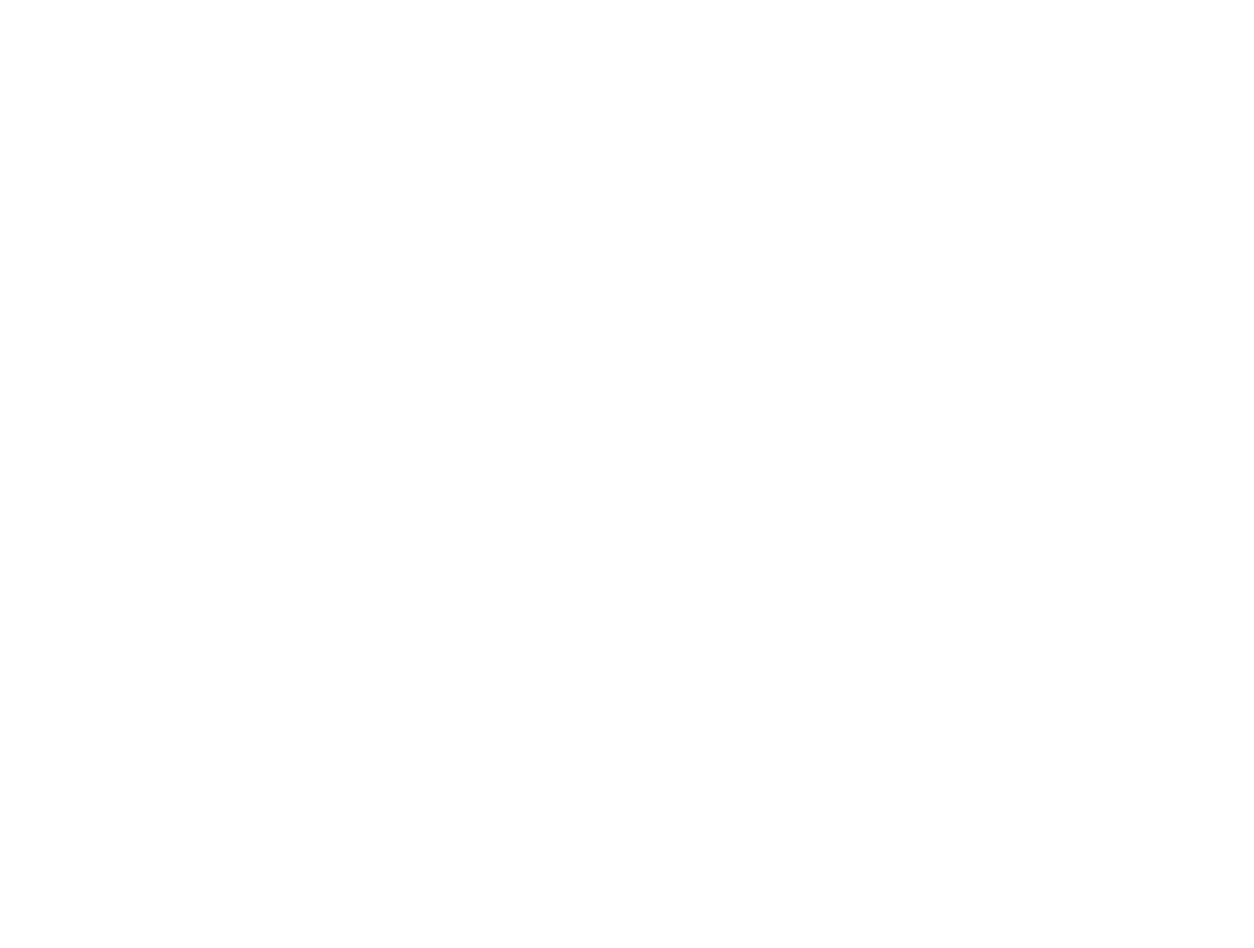
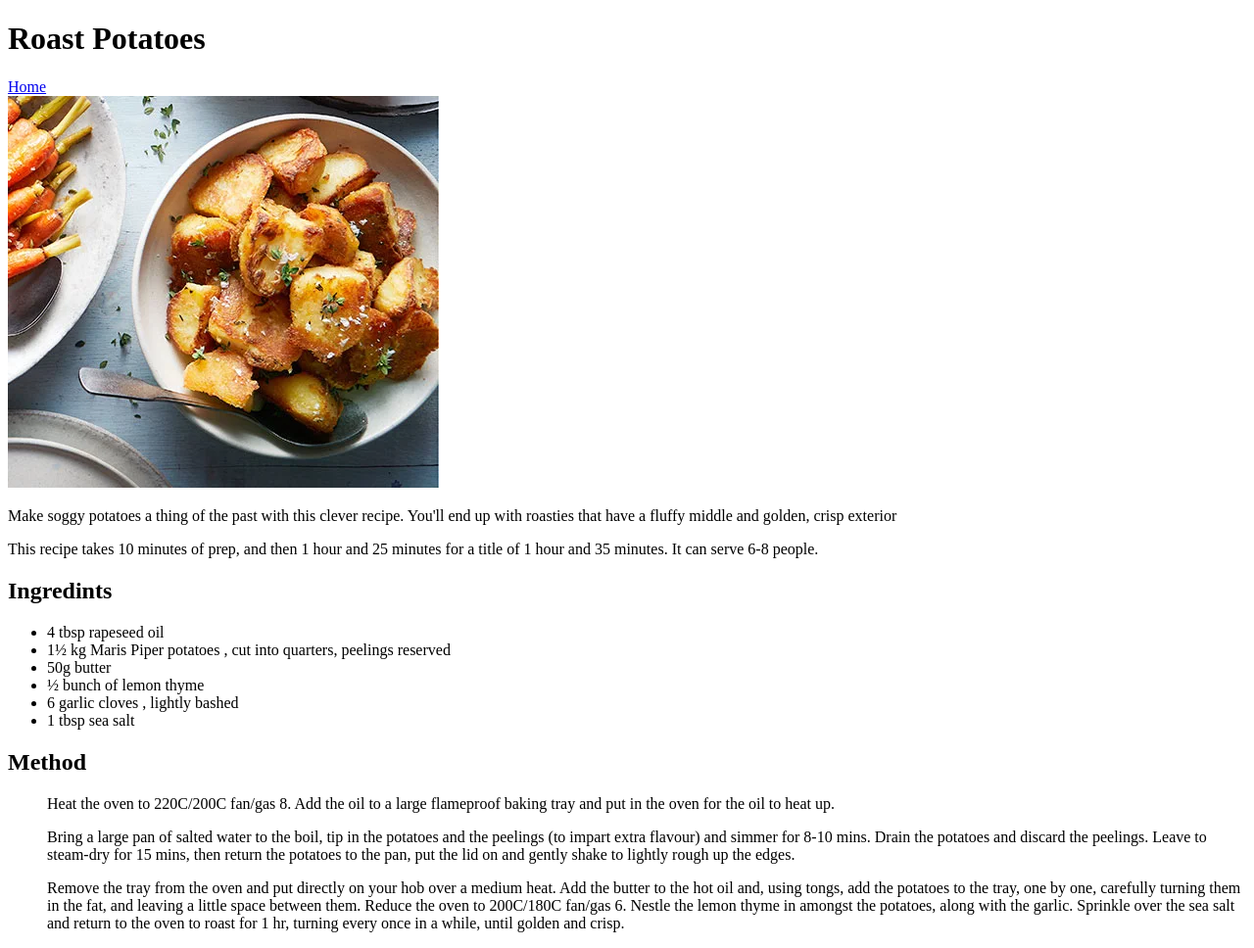
Before and after one commit to Kai-Jensen/odin-recipes, a plain HTML site: page recipes/roast-potatoes.html in a window 1280 px wide. Shown: the whole page at 98% size. Before the commit the page ends 800 px from the top, so only its background shows below. Drawn offline with Linux system fonts and the light colour scheme.

Commit message:
Final recipe page completed

```diff
--- a/recipes/roast-potatoes.html
+++ b/recipes/roast-potatoes.html
@@ -6,5 +6,49 @@
     <meta name="viewport" content="width=device-width, initial-scale=1.0" />
     <title>Roast Potatoes</title>
   </head>
-  <body></body>
+  <body>
+    <h1>Roast Potatoes</h1>
+    <a href="../index.html">Home</a>
+    <br />
+    <img src="../images/potatoes.jpg" alt="Cooked Potatoes" />
+    <p>
+      Make soggy potatoes a thing of the past with this clever recipe. You'll
+      end up with roasties that have a fluffy middle and golden, crisp exterior
+    </p>
+    <p>
+      This recipe takes 10 minutes of prep, and then 1 hour and 25 minutes for a
+      title of 1 hour and 35 minutes. It can serve 6-8 people.
+    </p>
+
+    <h2>Ingredints</h2>
+    <ul>
+      <li>4 tbsp rapeseed oil</li>
+      <li>1½ kg Maris Piper potatoes , cut into quarters, peelings reserved</li>
+      <li>50g butter</li>
+      <li>½ bunch of lemon thyme</li>
+      <li>6 garlic cloves , lightly bashed</li>
+      <li>1 tbsp sea salt</li>
+    </ul>
+    <h2>Method</h2>
+    <ol>
+      Heat the oven to 220C/200C fan/gas 8. Add the oil to a large flameproof
+      baking tray and put in the oven for the oil to heat up.
+    </ol>
+    <ol>
+      Bring a large pan of salted water to the boil, tip in the potatoes and the
+      peelings (to impart extra flavour) and simmer for 8-10 mins. Drain the
+      potatoes and discard the peelings. Leave to steam-dry for 15 mins, then
+      return the potatoes to the pan, put the lid on and gently shake to lightly
+      rough up the edges.
+    </ol>
+    <ol>
+      Remove the tray from the oven and put directly on your hob over a medium
+      heat. Add the butter to the hot oil and, using tongs, add the potatoes to
+      the tray, one by one, carefully turning them in the fat, and leaving a
+      little space between them. Reduce the oven to 200C/180C fan/gas 6. Nestle
+      the lemon thyme in amongst the potatoes, along with the garlic. Sprinkle
+      over the sea salt and return to the oven to roast for 1 hr, turning every
+      once in a while, until golden and crisp.
+    </ol>
+  </body>
 </html>
```
